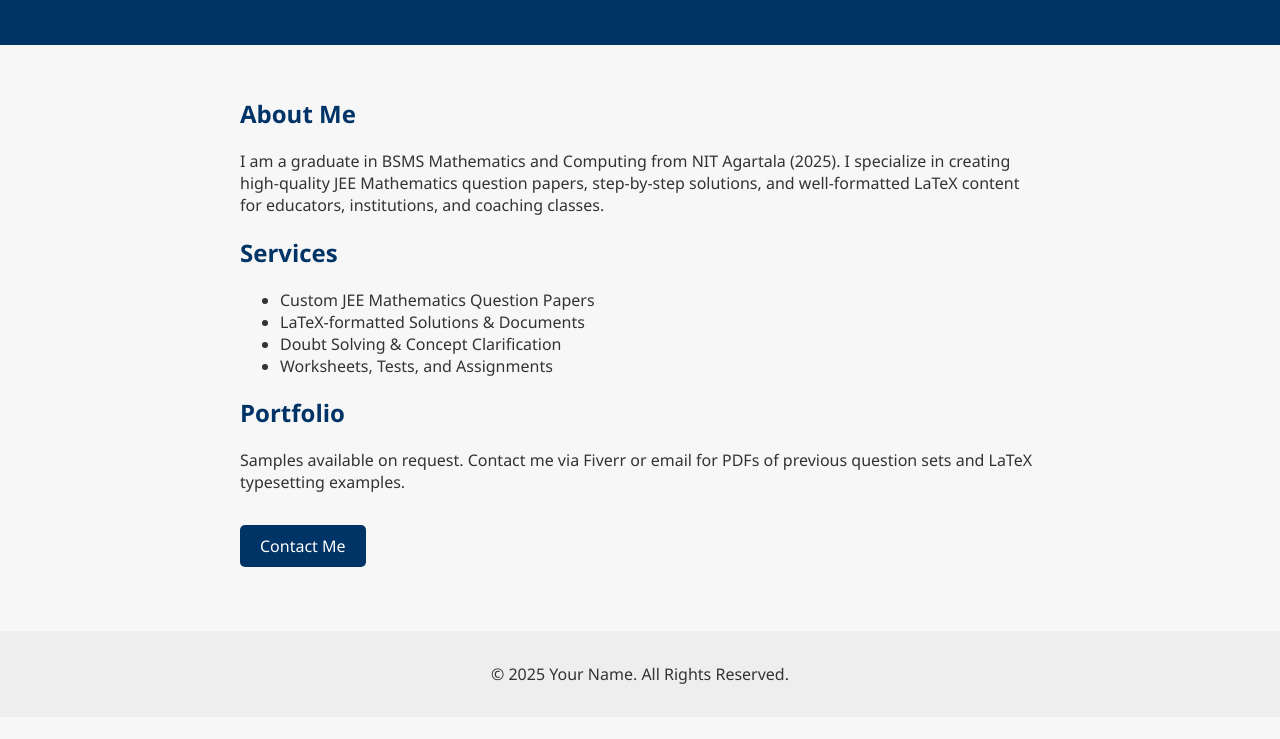
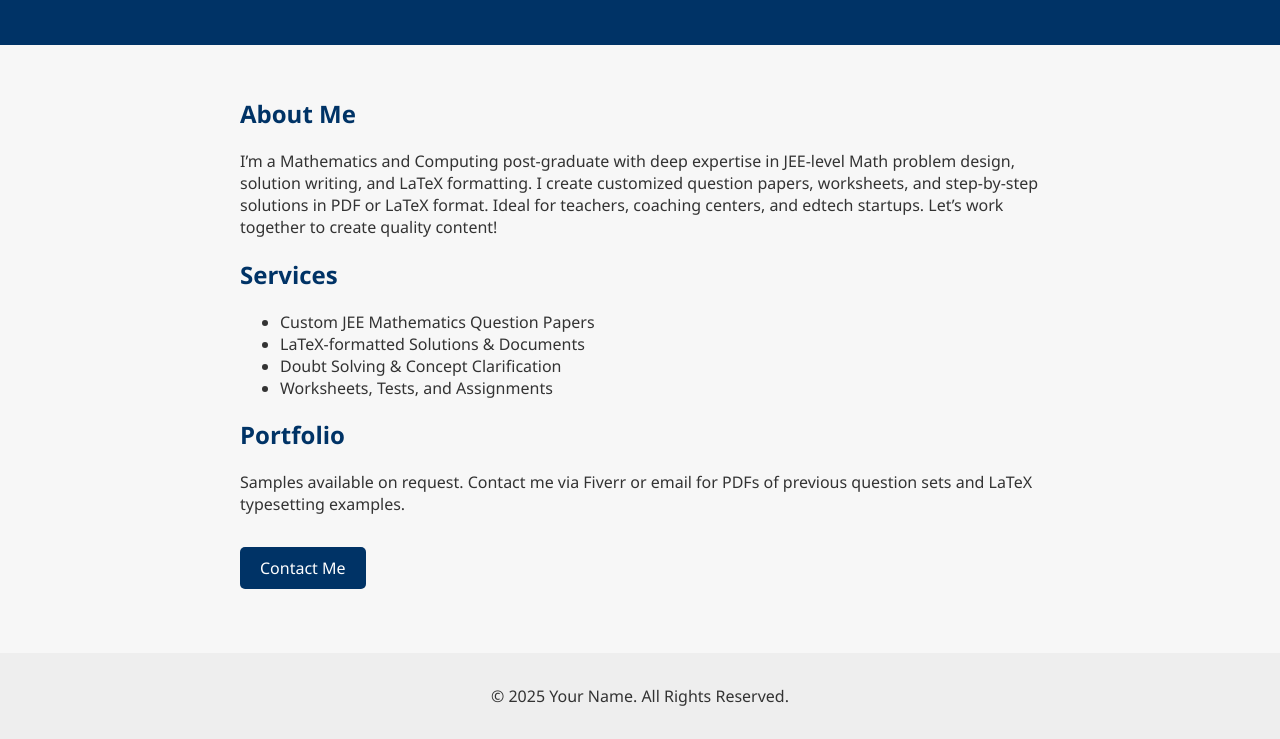
Before and after one commit to manjit102/manjit102.github.io, a plain HTML site: page index.html in a window 1280 px wide. Shown: the part 143-882 px from the top of the page. Before the commit the page ends 860 px from the top, so only its background shows below. Drawn offline with Linux system fonts and the light colour scheme.

Commit message:
Update index.html

```diff
--- a/index.html
+++ b/index.html
@@ -48,7 +48,7 @@
     <p>Custom Questions | Solutions | Typesetting</p>
   </header>  <section>
     <h2>About Me</h2>
-    <p>I am a graduate in BSMS Mathematics and Computing from NIT Agartala (2025). I specialize in creating high-quality JEE Mathematics question papers, step-by-step solutions, and well-formatted LaTeX content for educators, institutions, and coaching classes.</p><h2>Services</h2>
+    <p>I’m a Mathematics and Computing post-graduate with deep expertise in JEE-level Math problem design, solution writing, and LaTeX formatting. I create customized question papers, worksheets, and step-by-step solutions in PDF or LaTeX format. Ideal for teachers, coaching centers, and edtech startups. Let’s work together to create quality content!</p><h2>Services</h2>
 <ul>
   <li>Custom JEE Mathematics Question Papers</li>
   <li>LaTeX-formatted Solutions & Documents</li>
```
